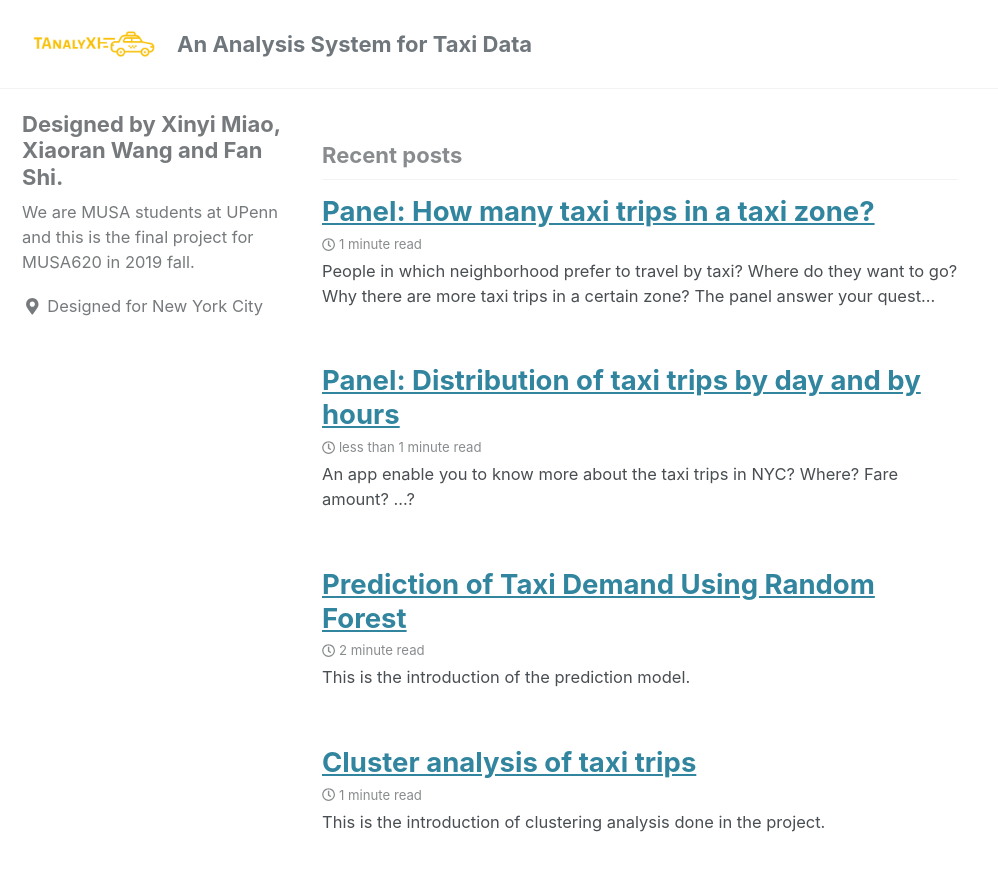
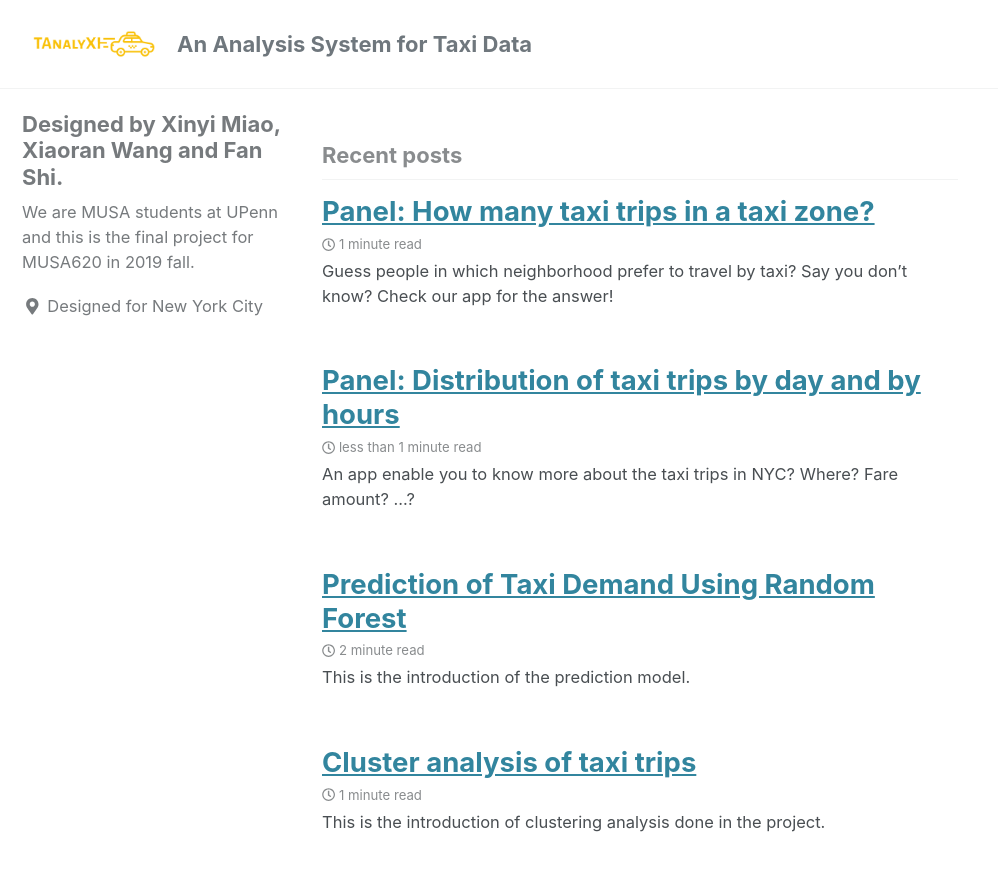
Before and after one commit to XinyiMsumyee/my-pages-starter, a Jekyll site: the page built from index.html, in a window 1280 px wide and 900 px high. Shown: the top 871 px of the window, without its empty margins (0-998 px from the left). Built offline with Jekyll 4.4.1, drawn with Linux system fonts in a browser that asks for light colours; cached includes are drawn as plain includes; nearby versions of some CDN libraries; a script that is not in the unit is left out; the list of posts is cut into pages by our own code.

Commit message:
shorten intro

```diff
--- a/_posts/2019-12-15-panel2.md
+++ b/_posts/2019-12-15-panel2.md
@@ -3,7 +3,7 @@ title: "Panel: How many taxi trips in a taxi zone?"
 date: 2019-12-15
 published: true
 tags: [dataviz, hvplot, altair, datashader, panel]
-excerpt: "People in which neighborhood prefer to travel by taxi? Where do they want to go? Why there are more taxi trips in a certain zone? The panel answer your questions."
+excerpt: "Guess people in which neighborhood prefer to travel by taxi? Say you don't know? Check our app for the answer!"
 toc: True
 toc_sticky: true
 
```
